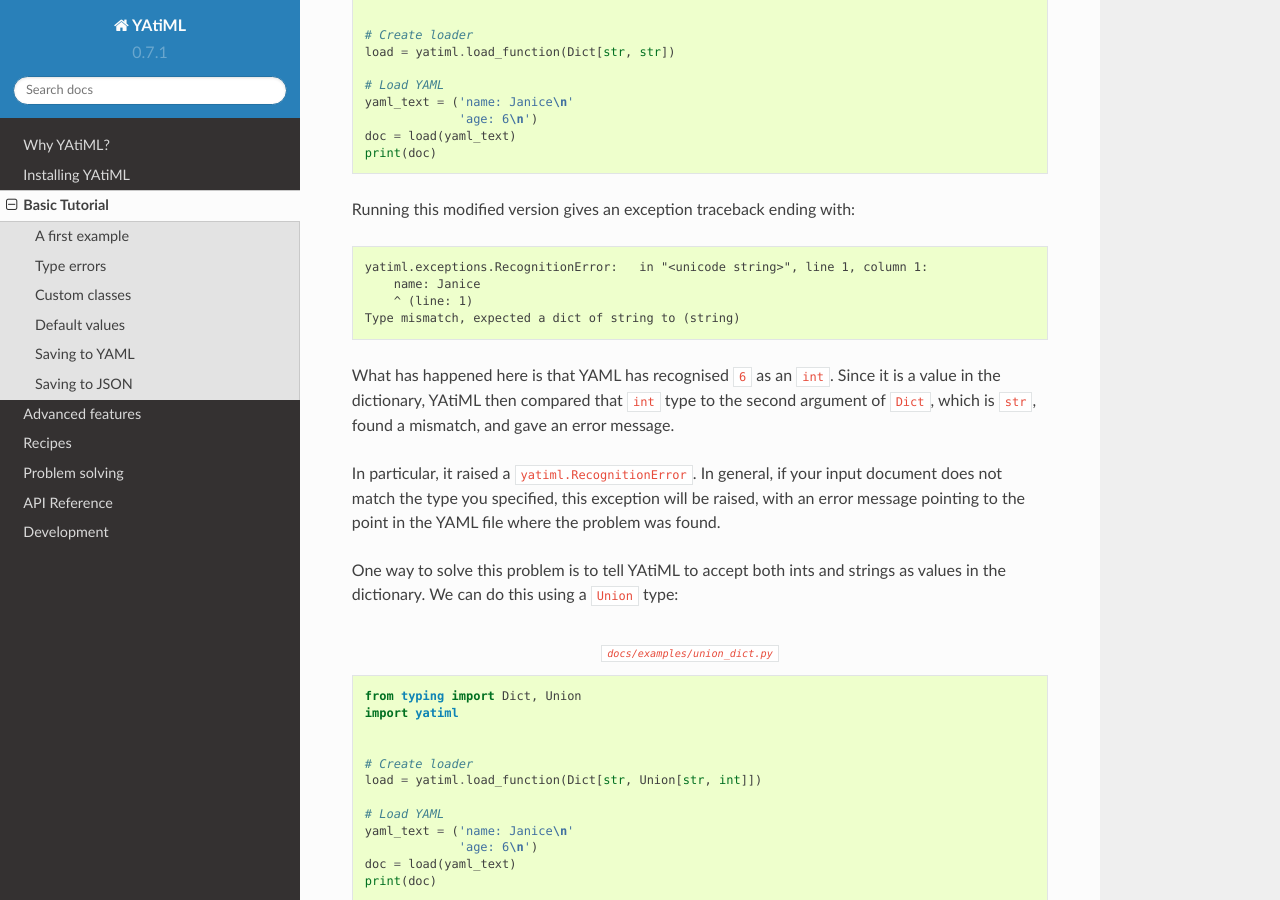
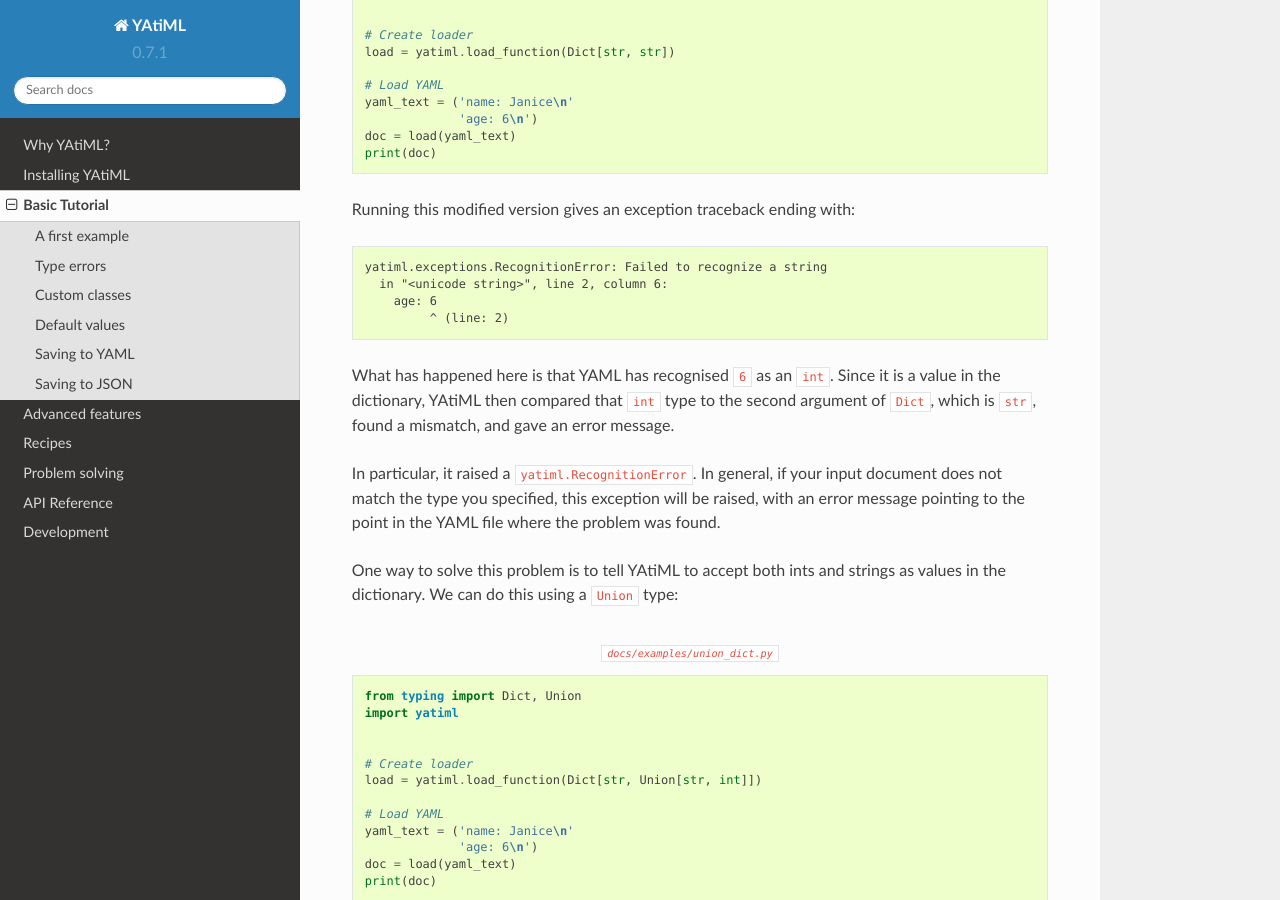
Before and after one commit to yatiml/yatiml, a Sphinx documentation site: the page built from docs/basic_tutorial.rst, in a window 1280 px wide and 900 px high, scrolled down 2158 px. Built offline with Sphinx 7.4.7 and the Read the Docs theme 2.0.0, drawn with Linux system fonts in a browser that asks for light colours.

Commit message:
Fix error listing
- The docs show an error message that does not align with the example.

```diff
--- a/docs/basic_tutorial.rst
+++ b/docs/basic_tutorial.rst
@@ -102,10 +102,10 @@
 
 .. code-block:: none
 
-  yatiml.exceptions.RecognitionError:   in "<unicode string>", line 1, column 1:
-      name: Janice
-      ^ (line: 1)
-  Type mismatch, expected a dict of string to (string)
+  yatiml.exceptions.RecognitionError: Failed to recognize a string
+    in "<unicode string>", line 2, column 6:
+      age: 6
+           ^ (line: 2)
 
 
 What has happened here is that YAML has recognised ``6`` as an ``int``. Since it
```
